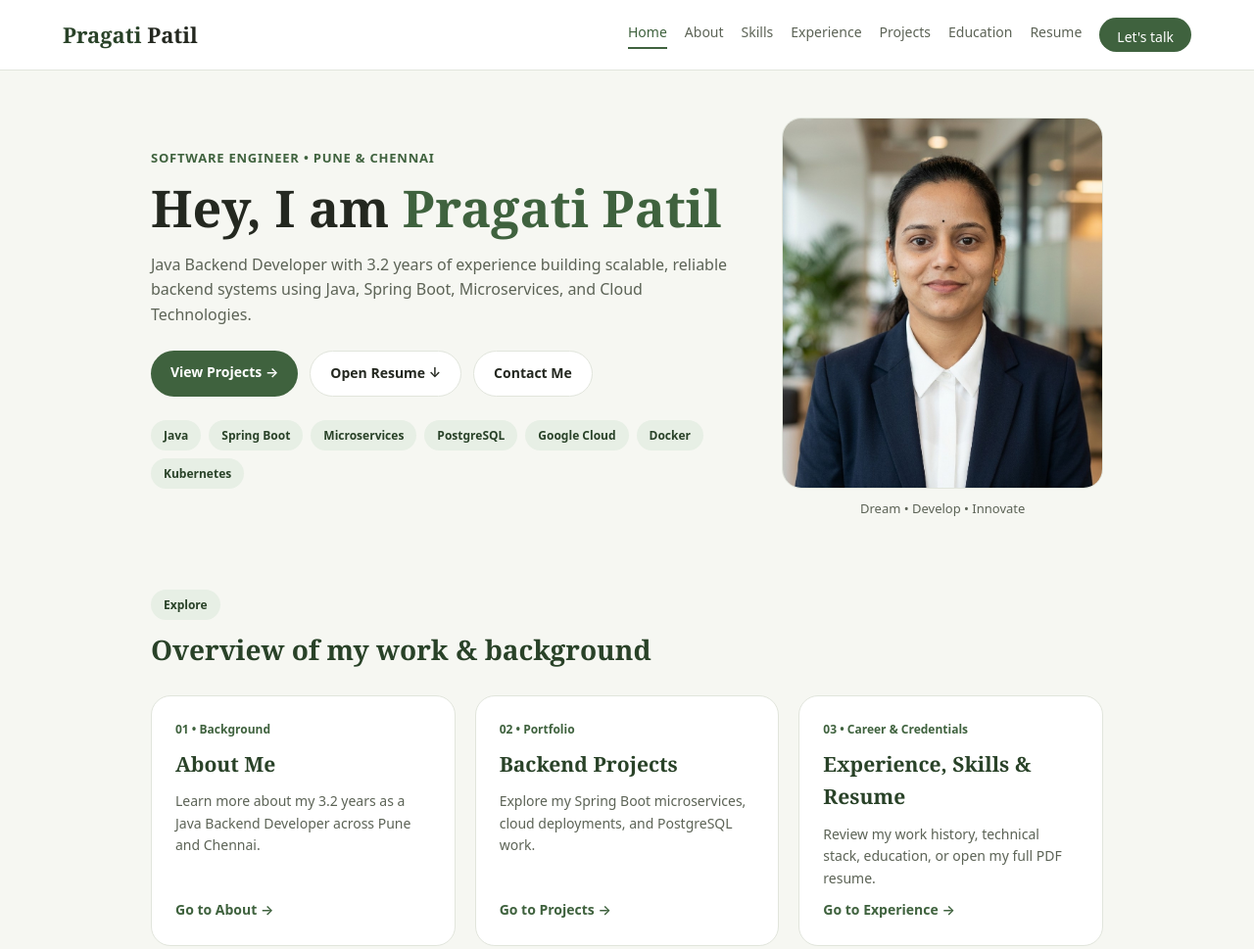
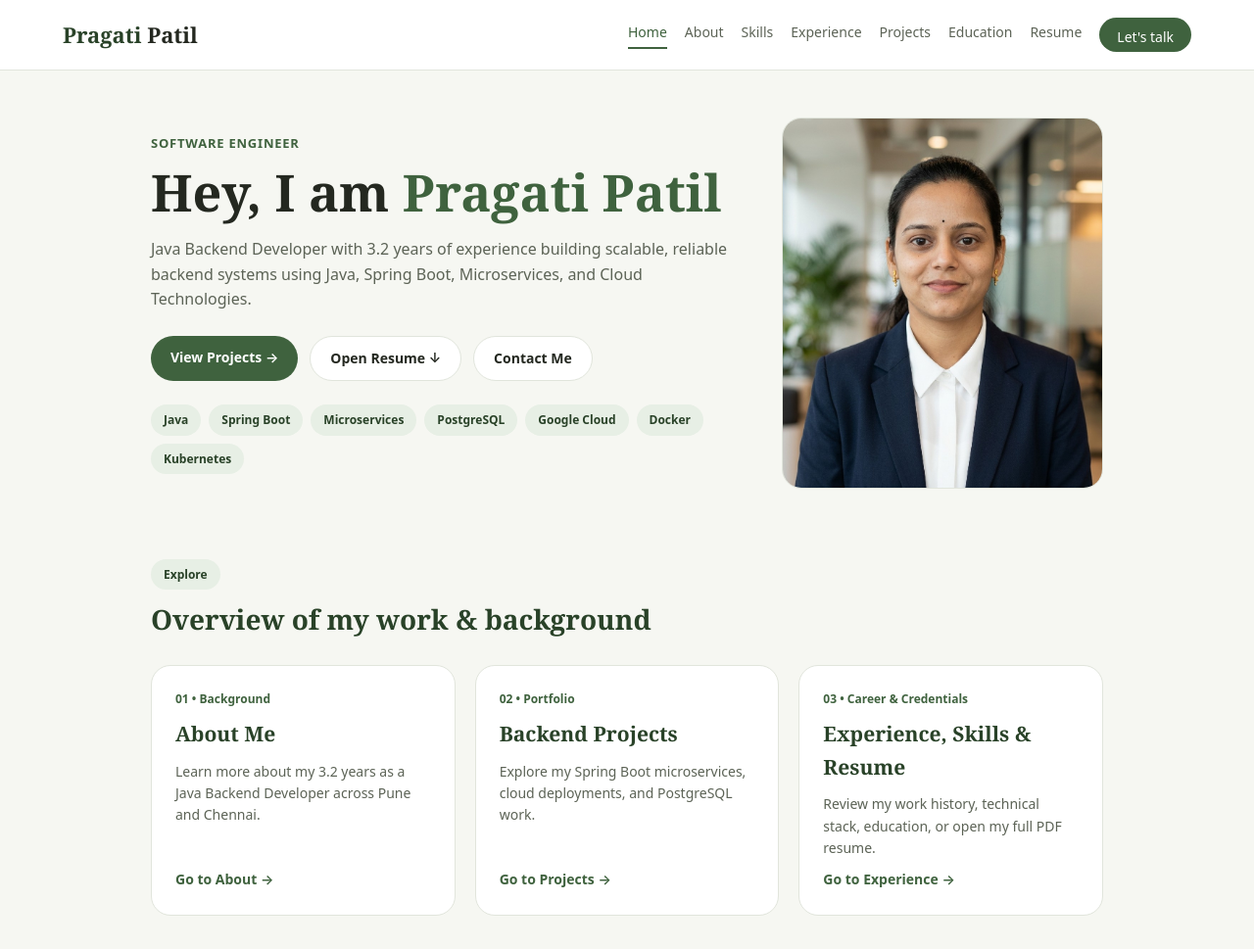
Before and after one commit to PragatiR06/pragati-portfolio, a plain HTML site: page index.html in a window 1280 px wide. Shown: the top 969 px of the page at 98% size. Drawn offline with Linux system fonts and the light colour scheme.

Commit message:
Update index.html

```diff
--- a/index.html
+++ b/index.html
@@ -28,7 +28,7 @@
     <!-- Hero Section -->
     <section class="hero">
         <div class="hero-content">
-            <p class="eyebrow">Software Engineer • Pune &amp; Chennai</p>
+            <p class="eyebrow">Software Engineer</p>
             <h1>Hey, I am <span>Pragati Patil</span></h1>
             <p class="hero-sub">
                 Java Backend Developer with 3.2 years of experience building scalable,
@@ -54,7 +54,7 @@
 
         <div class="hero-media">
             <img src="./a6c65678-b76f-42a3-b8b4-d26c2a0f6247.webp" alt="Portrait of Pragati Patil">
-            <p class="caption">Dream • Develop • Innovate</p>
+
         </div>
     </section>
 
```
